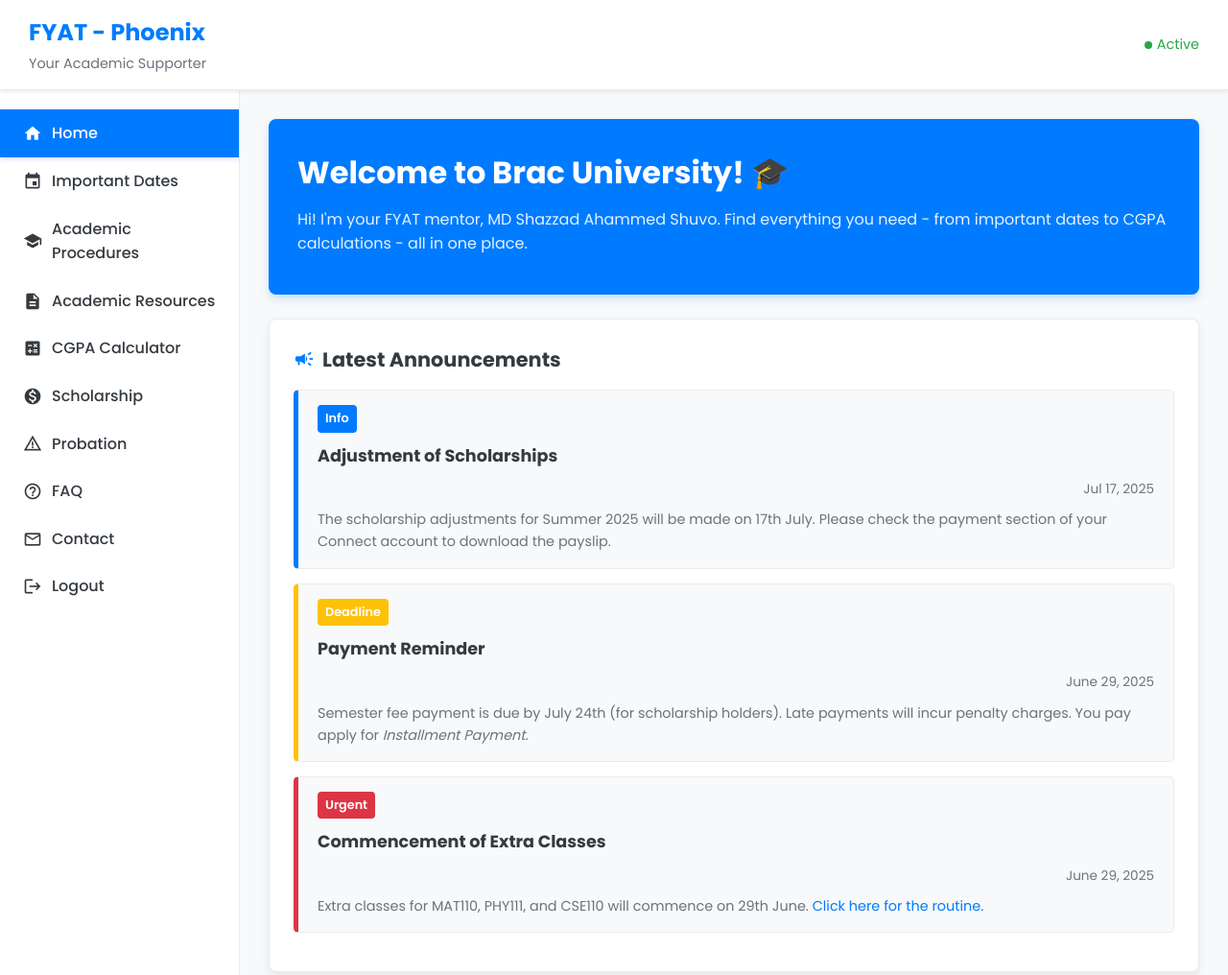
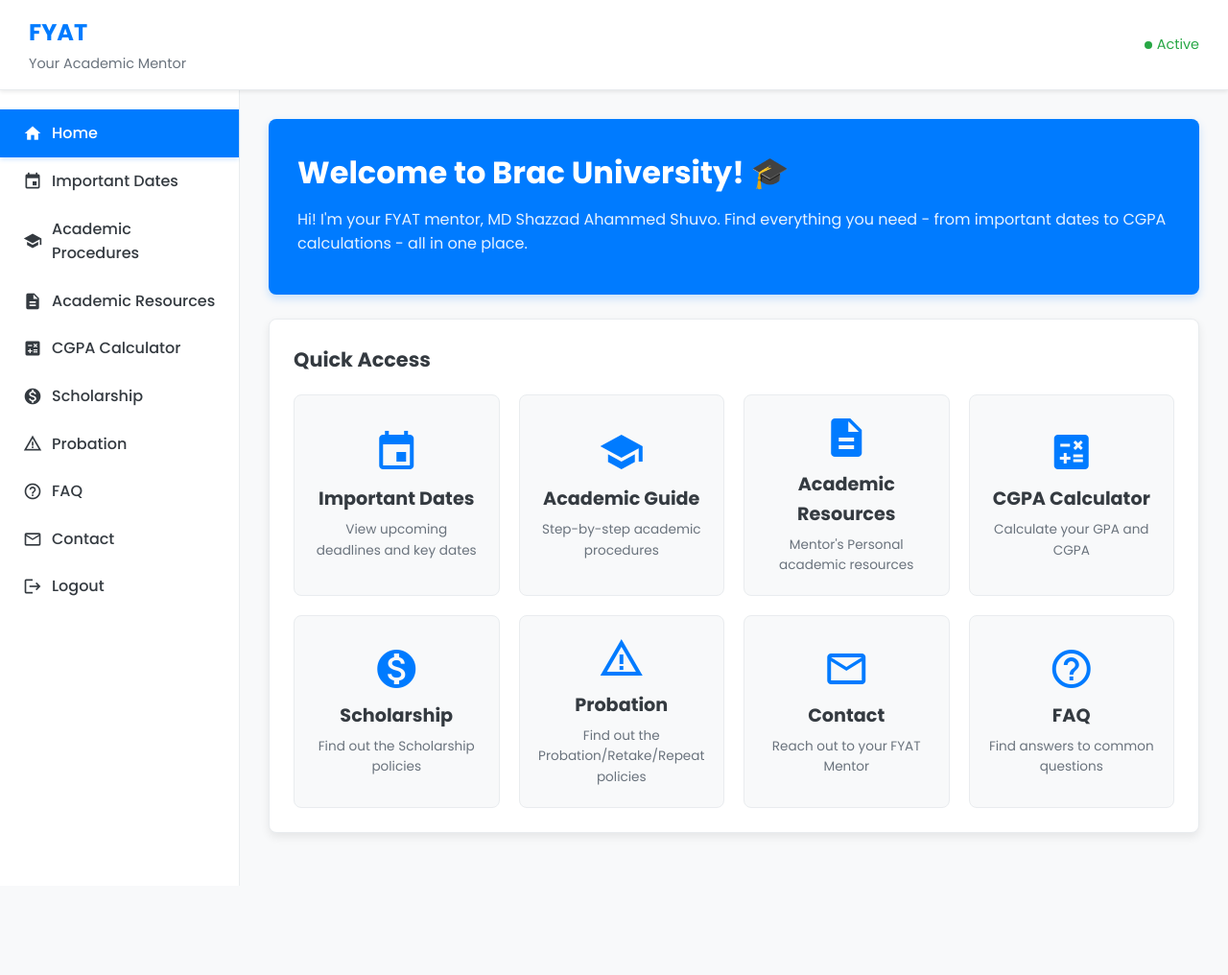
Before and after one commit to ShazzadShuv0/fyatF, a plain HTML site: page index.html in a window 1280 px wide. Shown: the top 1016 px of the page at 96% size. After the commit the page ends 923 px from the top, so only its background shows below. Drawn offline with Linux system fonts and the light colour scheme; sample sign-in values are in the browser's storage.

Commit message:
Update index.html

```diff
--- a/index.html
+++ b/index.html
@@ -3,7 +3,7 @@
 <head>
     <meta charset="UTF-8">
     <meta name="viewport" content="width=device-width, initial-scale=1.0">
-    <title>FYAT - Phoenix</title>
+    <title>FYAT</title>
     <link rel="stylesheet" href="css/style.css">
     <link href="https://fonts.googleapis.com/icon?family=Material+Icons" rel="stylesheet">
 </head>
@@ -17,8 +17,8 @@
     </script>
 
     <header class="navbar">
-        <div class="logo">FYAT - Phoenix</div>
-        <div class="subtitle">Your Academic Supporter </div>
+        <div class="logo">FYAT</div>
+        <div class="subtitle">Your Academic Mentor </div>
         <div class="status">
             <span class="status-indicator active"></span> Active
         </div>
@@ -49,7 +49,7 @@
                 <p>Hi! I'm your FYAT mentor, MD Shazzad Ahammed Shuvo. Find everything you need - from important dates to CGPA calculations - all in one place.</p>
             </section>
 
-            <section class="latest-announcements card">
+            <!-- <section class="latest-announcements card">
                 <h3><span class="material-icons">campaign</span> Latest Announcements</h3>
 
                 <div class="announcement-item info">
@@ -69,12 +69,12 @@
 
                    <div class="announcement-item urgent">
                     <span class="status-tag urgent">Urgent</span>
-                    <span class="date">June 29, 2025</span>
+                    <span class="date">Octber 29, 2025</span>
                     <h4>Commencement of Extra Classes</h4>
                     <p>Extra classes for MAT110, PHY111, and CSE110 will commence on 29th June. <a href="#" target="_blank">Click here for the routine.</a></p>
                 </div>
 
-                <!-- <div class="announcement-item deadline">
+                 <div class="announcement-item deadline">
                     <span class="status-tag deadline">Deadline</span>
                     <span class="date">Jul 12, 2024</span>
                     <h4>Payment Reminder</h4>
@@ -98,8 +98,8 @@
 
                 <!-- <p class="subscribe-link">
                     <a href="#">Subscribe to get email notifications for new announcements</a>
-                </p> -->
-            </section>
+                </p>
+            </section> -->
 
             <section class="quick-access card">
                 <h3>Quick Access</h3>
```
